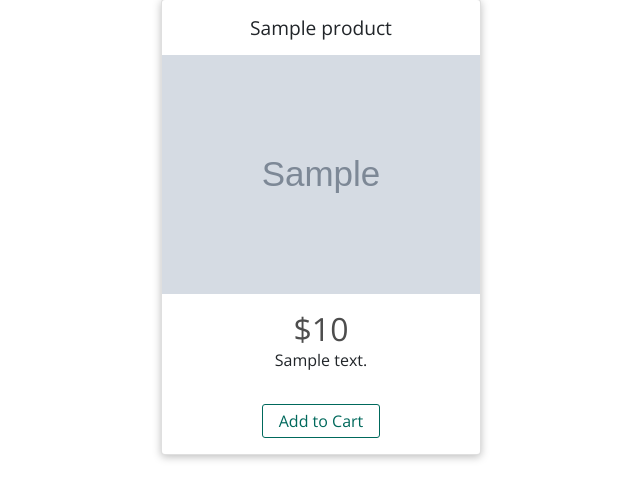
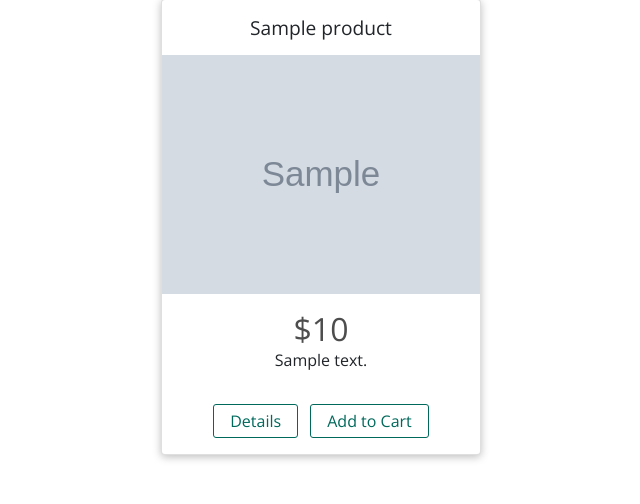
Before and after one commit to wyckliffe-aluga/web, a Node server app: page / in a window 1280 px wide. Shown: the part 89-593 px from the top of the page, without its empty margins (319-959 px from the left). Run offline with Node 20, Linux system fonts and the light colour scheme; data comes from the database, SQL or seed files in the repository; tables that the repository leaves empty hold one stand-in row (values such as "Sample post"); grey boxes marked "Sample" are stand-in pictures; some libraries are stand-ins or nearby versions.

Commit message:
Update index.ejs

```diff
--- a/kane/v3/views/shop/index.ejs
+++ b/kane/v3/views/shop/index.ejs
@@ -22,7 +22,8 @@
                             <p class="product__description"><%= product.description %></p>
                         </div>
                         <div class="card__actions">
-                            <%- include('../includes/add-to-cart.ejs', {product:product}) %>
+                                <a href="/products/<%= product.id %>" class="btn">Details</a>
+                            <%- include('../includes/add-to-cart.ejs', {product: product}) %>
                         </div>
                     </article>
                 <% } %>
```
